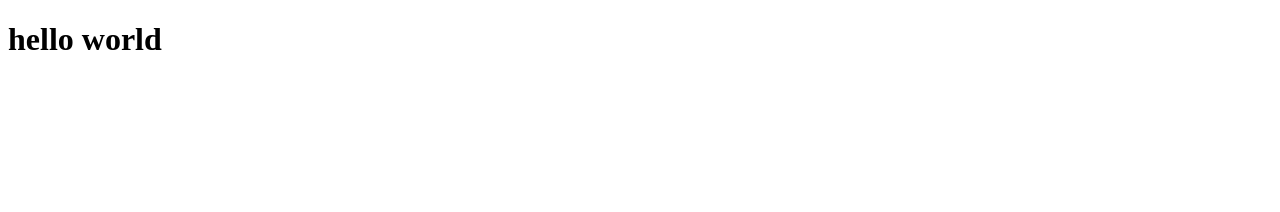
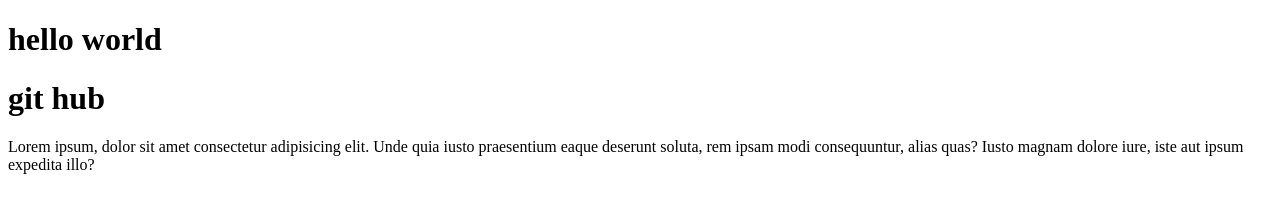
Before and after one commit to pwfcoding/pwf, a plain HTML site: page index.html in a window 1280 px wide. Drawn offline with Linux system fonts and the light colour scheme.

Commit message:
2nd commit

```diff
--- a/index.html
+++ b/index.html
@@ -9,5 +9,6 @@
     <h1>
         hello world
     </h1>
-</body>
+    <h1> git hub</h1>
+    <p>Lorem ipsum, dolor sit amet consectetur adipisicing elit. Unde quia iusto praesentium eaque deserunt soluta, rem ipsam modi consequuntur, alias quas? Iusto magnam dolore iure, iste aut ipsum expedita illo?</p>
 </html>
```
